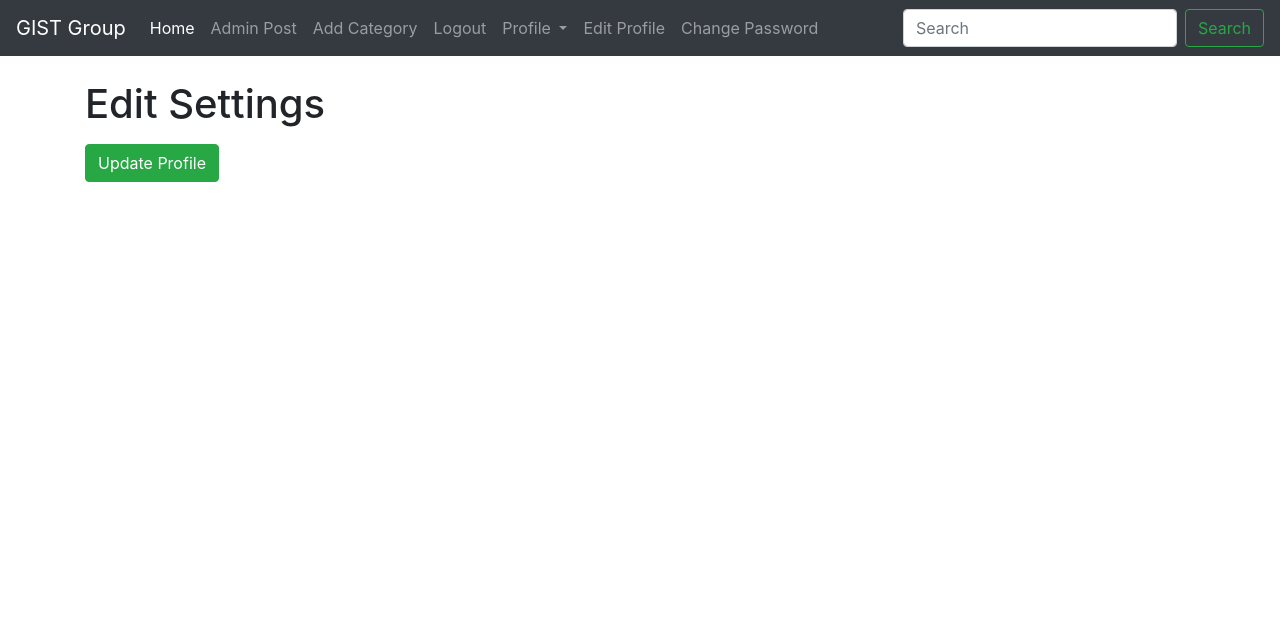
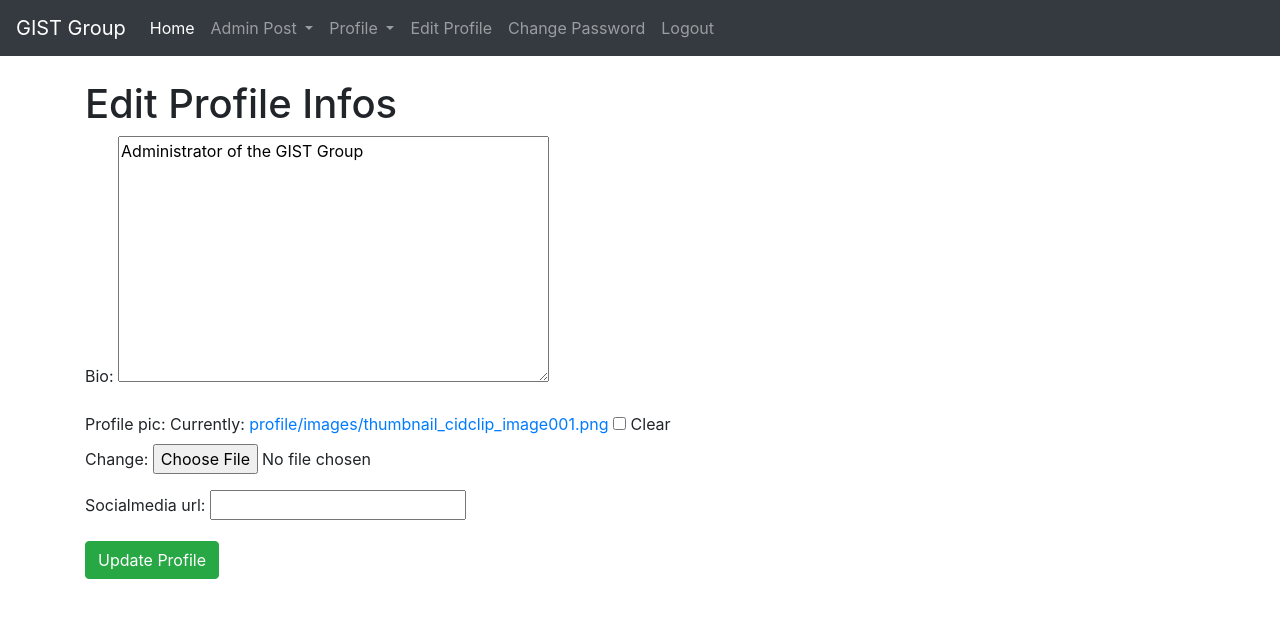
Before and after one commit to renebaumann3000/gist_project, a Django app: page /members/1/edit_profile_page/ in a window 1280 px wide. Shown: the top 618 px of the page. Run offline with Django 4.2, Linux system fonts and the light colour scheme; a user stored in the database is signed in; data comes from the database, SQL or seed files in the repository; both versions use the stored data as it was after the commit; some libraries are stand-ins or nearby versions.

```diff
--- a/gistgroup/blog/templates/base.html
+++ b/gistgroup/blog/templates/base.html
@@ -28,23 +28,51 @@
 
           <!-- Home link in the navbar -->
           <li class="nav-item active">
-            <a class="nav-link" href="#">Home <span class="sr-only">(current)</span></a>
+            <a class="nav-link" href="{% url 'index' %}">Home <span class="sr-only">(current)</span></a>
           </li>
 
           <!-- Links displayed when user is authenticated -->
           {% if user.is_authenticated %}
-          <li class="nav-item">
+
+          <!-- Admin Post dropdown menu -->
+          <li class="nav-item dropdown">
+            <a class="nav-link dropdown-toggle" href="#" id="navbarDropdown" role="button" data-toggle="dropdown" aria-haspopup="true" aria-expanded="false">
+              Admin Post
+            </a>
+            <div class="dropdown-menu" aria-labelledby="navbarDropdown">
+              <a class="dropdown-item" href="{% url 'admin_post' %}">Admin Post</a>
+              <a class="dropdown-item" href="{% url 'add_category' %}">Add Category</a>
+            </div>
+          </li>
+
+           <!-- Dropdown menu for categories -->
+          {% if category_menu %}
+          <li class="nav-item dropdown">
+            <a class="nav-link dropdown-toggle" href="#" id="navbarDropdown" role="button" data-toggle="dropdown" aria-haspopup="true" aria-expanded="false">
+              Categories
+            </a>
+            <div class="dropdown-menu" aria-labelledby="navbarDropdown">
+              {% for item in category_menu %}
+              <a class="dropdown-item" href="{% url 'category' item|slugify %}">{{ item }}</a>
+              {% endfor %}
+            </div>
+          </li>
+          {% endif %}
+
+
+
+        <!--  <li class="nav-item">
             <a class="nav-link" href="{% url 'admin_post' %}">Admin Post</a>
           </li>
 
           <li class="nav-item">
             <a class="nav-link" href="{% url 'add_category' %}">Add Category</a>
-          </li>
+          </li> -->
 
-          <!-- Logout link -->
+          <!-- Logout link
           <li class="nav-item">
             <a class="nav-link" href="{% url 'logout' %}">Logout</a>
-          </li>
+          </li> -->
 
           <!-- Profile dropdown menu -->
           <li class="nav-item dropdown">
@@ -53,8 +81,19 @@
             </a>
             <div class="dropdown-menu" aria-labelledby="navbarDropdown">
               <a class="dropdown-item" href="{% url 'edit_profile' %}">Edit Settings</a>
-              <a class="dropdown-item" href="{% url 'edit_profile_page' user.profile.pk %}">Edit Profile</a>
-              <a class="dropdown-item" href="{% url 'profile_page' user.profile.pk %}">Show Profile Page</a>
+
+              {% if user.profile.pk %}
+
+               <a class="dropdown-item" href="{% url 'edit_profile_page' user.profile.pk %}">Edit Profile</a>
+               <a class="dropdown-item" href="{% url 'profile_page' user.profile.pk %}">Show Profile Page</a>
+              {% else %}
+
+               <a class="dropdown-item" href="{% url 'create_profile_page' %}">Create Profile</a>
+
+              {% endif %}
+
+
+             <!-- <a class="dropdown-item" href="{% url 'profile_page' user.profile.pk %}">Show Profile Page</a>  -->
             </div>
           </li>
 
@@ -64,7 +103,12 @@
           </li>
 
           <li class="nav-item">
-            <a class="nav-link" href="{% url 'password_change' %}">Change Password</a>
+            <a class="nav-link" href="{% url 'change_password' %}">Change Password</a>
+          </li>
+
+          <!-- Logout link -->
+          <li class="nav-item">
+            <a class="nav-link" href="{% url 'logout' %}">Logout</a>
           </li>
 
           {% else %}
@@ -77,10 +121,11 @@
           <li class="nav-item">
             <a class="nav-link" href="{% url 'login' %}">Login</a>
           </li>
+        </ul>
 
           {% endif %}
 
-          <!-- Dropdown menu for categories -->
+          <!-- Dropdown menu for categories
           {% if category_menu %}
           <li class="nav-item dropdown">
             <a class="nav-link dropdown-toggle" href="#" id="navbarDropdown" role="button" data-toggle="dropdown" aria-haspopup="true" aria-expanded="false">
@@ -93,13 +138,13 @@
             </div>
           </li>
           {% endif %}
-        </ul>
+        </ul> -->
 
-        <!-- Search form -->
+        <!-- Search form
         <form class="form-inline my-2 my-lg-0">
           <input class="form-control mr-sm-2" type="search" placeholder="Search" aria-label="Search">
           <button class="btn btn-outline-success my-2 my-sm-0" type="submit">Search</button>
-        </form>
+        </form> -->
       </div>
     </nav>
 
--- a/gistgroup/blog/urls.py
+++ b/gistgroup/blog/urls.py
@@ -22,8 +22,6 @@ urlpatterns = [
     # Route for displaying a single blog post detail, identified by its primary key (pk)
     path('post/<int:pk>/', BlogPostDetailView.as_view(), name='post_detail'),
 
-
-
     # Route for an admin to add a new blog post
     path('admin_post/', AdminPostView.as_view(), name='admin_post'),
 
--- a/gistgroup/members/templates/registration/edit_profile.html
+++ b/gistgroup/members/templates/registration/edit_profile.html
@@ -11,7 +11,7 @@
 </head>
 <body>
     <!-- Displaying the page title for editing the profile -->
-    <h1>Edit Profile</h1>
+    <h1>Edit Profile Settings</h1>
 
     <!-- Displaying the user's bio -->
     {{ user.profile.bio }}
--- a/gistgroup/members/templates/registration/edit_profile_page.html
+++ b/gistgroup/members/templates/registration/edit_profile_page.html
@@ -1,42 +1,17 @@
-{% extends 'base.html' %}  <!-- Extending from the base template for consistent layout and styling across the site -->
+{% extends 'base.html' %}
 
-{% block content %}  <!-- Starting the content block where specific page content will be inserted -->
+{% block content %}
 
-<!DOCTYPE html>
-<html lang="en">
-<head>
-    <meta charset="UTF-8">
-    <meta name="viewport" content="width=device-width, initial-scale=1.0">
-    <title>GIST Group</title>
-</head>
-<body>
+<h1>Edit Profile Infos</h1>
 
-    {% if user.is_authenticated %}  <!-- Checking if the user is authenticated (logged in) -->
-    {% if user.pk == profile.user.pk %}  <!-- Checking if the logged-in user is the owner of the profile -->
+{% if user.is_authenticated and user.pk == profile.user.pk %}
+    <form method="POST" enctype="multipart/form-data">
+        {% csrf_token %}
+        {{ form.as_p }}  <!-- Render the form fields here -->
+        <button type="submit" class="btn btn-success">Update Profile</button>
+    </form>
+{% else %}
+    Not allowed!
+{% endif %}
 
-    <!-- Displaying the page title for editing settings -->
-    <h1>Edit Settings</h1>
-
-    <!-- Form for Editing Profile Settings -->
-    <div class="form-group"></div>  <!-- Empty div for form group (for styling or future use) -->
-    <form method="POST" enctype="multipart/form-data">  <!-- Form for posting data with file upload capability -->
-        {% csrf_token %}  <!-- CSRF token for form security -->
-
-        {{ form.media }}  <!-- Inserting form media (if any, like JavaScript or CSS specific to the form) -->
-
-        <!-- Submit button for the form -->
-        <button class="btn btn-success">Update Profile</button>
-    </form>
-
-    {% else %}  <!-- If the logged-in user is not the owner of the profile -->
-
-    <!-- Displaying a message indicating that the user is not authorized -->
-    Not allowed!
-
-    {% endif %}  <!-- End of ownership check -->
-    {% endif %}  <!-- End of authentication check -->
-
-</body>
-</html>
-
-{% endblock %}  <!-- End of the content block -->
+{% endblock %}
--- a/gistgroup/members/urls.py
+++ b/gistgroup/members/urls.py
@@ -4,7 +4,9 @@ from .views import (
     UserEditView,
     PasswordsChangeView,
     ProfilePageView,
-    EditProfilePageView
+    EditProfilePageView,
+    CreateProfilePageView,
+ #   TreatmentLogView
 )
 from django.contrib.auth import views as auth_views
 
@@ -16,11 +18,15 @@ urlpatterns = [
     path('edit_profile/', UserEditView.as_view(), name='edit_profile'),  # Maps to UserEditView for handling profile edits
 
     # URL pattern for changing password using custom view
-    path('password/', PasswordsChangeView.as_view(template_name='registration/change_password.html'), name='password_change'),  # Maps to PasswordsChangeView for password changes with a specific template
+    path('password/', PasswordsChangeView.as_view(template_name='registration/change_password.html'), name='change_password'),  # Maps to PasswordsChangeView for password changes with a specific template
 
     # URL pattern for viewing a user's profile
     path('<int:pk>/profile/', ProfilePageView.as_view(), name='profile_page'),  # Maps to ProfilePageView for displaying a specific user's profile, using user's primary key (pk)
 
     # URL pattern for editing a user's profile page
     path('<int:pk>/edit_profile_page/', EditProfilePageView.as_view(), name='edit_profile_page'),  # Maps to EditProfilePageView for editing a user's profile page, using user's primary key (pk)
+
+    path('create_profile_page/', CreateProfilePageView.as_view(), name='create_profile_page'),
+
+  #  path('add_treatment_log/', TreatmentLogView.as_view(), name='add_treatment_log'),
 ]
--- a/gistgroup/members/views.py
+++ b/gistgroup/members/views.py
@@ -1,19 +1,35 @@
 from django.shortcuts import render, get_object_or_404
 from django.views import generic
-from django.views.generic import DetailView
+from django.views.generic import DetailView, CreateView
 from django.contrib.auth.forms import UserCreationForm, UserChangeForm
 from django.urls import reverse_lazy
-from .forms import SignUpForm, EditProfileForm
+from .forms import SignUpForm, EditProfileForm, ProfilePageForm, TreatmentLogForm
 from blog.models import Profile
+
+from blog.models import BlogPost  # Import the BlogPost model
 
 from django.contrib.auth.views import PasswordChangeView
 from django.contrib.auth.forms import PasswordChangeForm
+
+from blog.models import TreatmentLog
+
 
 # View for user registration
 class UserRegistrationView(generic.CreateView):
     form_class = SignUpForm  # Specifying the form class to use for registration
     template_name = 'registration/register.html'  # Template to render the registration form
     success_url = reverse_lazy('login')  # Redirect URL upon successful registration
+
+
+class CreateProfilePageView(CreateView):
+    model = Profile
+    form_class = ProfilePageForm
+    template_name = 'registration/create_member_profile_page.html'
+    field = '__all__'
+
+    def form_valid(self, form):
+        form.instance.user = self.request.user
+        return super().form_valid(form)
 
 # View for editing user profile
 class UserEditView(generic.UpdateView):
@@ -27,6 +43,7 @@ class UserEditView(generic.UpdateView):
 # View for changing user password
 class PasswordsChangeView(PasswordChangeView):
     form_class = PasswordChangeForm  # Form class for changing password
+    template_name = 'registration/change_password.html'
     success_url = reverse_lazy('login')  # Redirect URL after password change
 
 # View for displaying user profile
@@ -38,11 +55,21 @@ class ProfilePageView(DetailView):
         context = super(ProfilePageView, self).get_context_data(*args, **kwargs)
         page_member = get_object_or_404(Profile, id=self.kwargs['pk'])  # Get specific profile based on the primary key
         context["page_member"] = page_member  # Add the specific profile to the context
+
+        post = BlogPost.objects.filter(author=self.request.user).first()
+        context["post"] = post  # Add the specific blog post to the context
+
+        # Retrieve and pass the treatment logs for the user
+        treatment_logs = TreatmentLog.objects.filter(user=self.request.user)
+        context["treatment_logs"] = treatment_logs
+        context["treatment_log_form"] = TreatmentLogForm()
+
+
         return context
 
 # View for editing user's profile page
 class EditProfilePageView(generic.UpdateView):
     model = Profile  # The model associated with this view
     template_name = 'registration/edit_profile_page.html'  # Template to render the edit profile page form
-    fields = ['bio, profile_pic, socialmedia_url']  # Fields to include in the form
+    fields = ['bio', 'profile_pic', 'socialmedia_url']  # Fields to include in the form
     success_url = reverse_lazy('index')  # Redirect URL after successful profile update
```
Also changed, not shown: gistgroup/blog/models.py (+16 -0 lines), gistgroup/members/forms.py (+22 -0 lines), gistgroup/members/templates/registration/create_member_profile_page.html (added, +35 -0 lines), gistgroup/members/templates/registration/treatment_log.html (added, +47 -0 lines), gistgroup/members/templates/registration/user_profile.html (+23 -1 lines), gistgroup/blog/migrations/0012_treatmentlog_profile_treatment_logs.py (added), gistgroup/db.sqlite3, gistgroup/media/images/ankerene_5nz1IS9.jpg (added).
